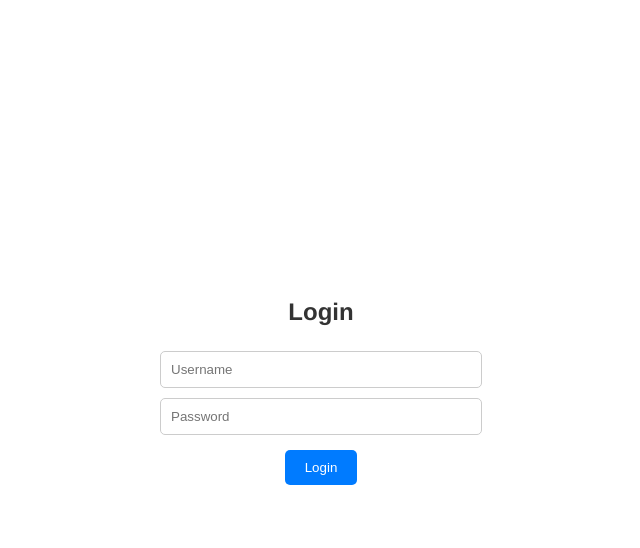
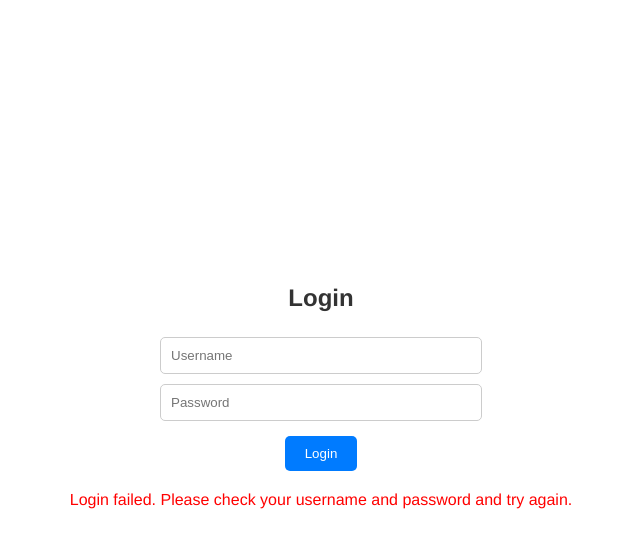
Before and after one commit to codewithshubham55/Business_thrust, a Vue app: page / in a window 1280 px wide. Both pictures are taken after a click on the button "Login". Shown: the top 548 px of the page, without its empty margins (319-959 px from the left). Built offline with nearby package versions, Linux system fonts and the light colour scheme; no server answers.

Commit message:
quick fix error message

```diff
--- a/src/views/login.vue
+++ b/src/views/login.vue
@@ -10,10 +10,12 @@
         class="input"
       />
       <button @click="login" class="login-button">Login</button>
+       <div v-if="error" class="error-message">
+    {{ error }}
+  </div>
     </div>
-    <div class="success-message" v-else>
-      <p>Already logged in!</p>
-    </div>
+
+
   </div>
 </template>
 
@@ -25,6 +27,7 @@ export default {
     return {
       username: "",
       password: "",
+      error:null
     };
   },
   computed: {
@@ -51,12 +54,22 @@ export default {
           if (this.$store.getters.isAuthenticated || authToken) {
             this.$router.push({ name: "products" });
           }
-        });
+        })
+        .catch((err)=>{
+          console.log(err)
+this.error = 'Login failed. Please check your username and password and try again.';
+        })
     },
   },
 };
 </script>
 <style lang="less" scoped>
+
+.error-message {
+  color: #ff0000;
+  text-align: center;
+  margin-top: 10px;
+}
 .success-message {
   background-color: #4caf50;
   color: white;
```
Also changed, not shown: src/store/actions.js (indentation only).
